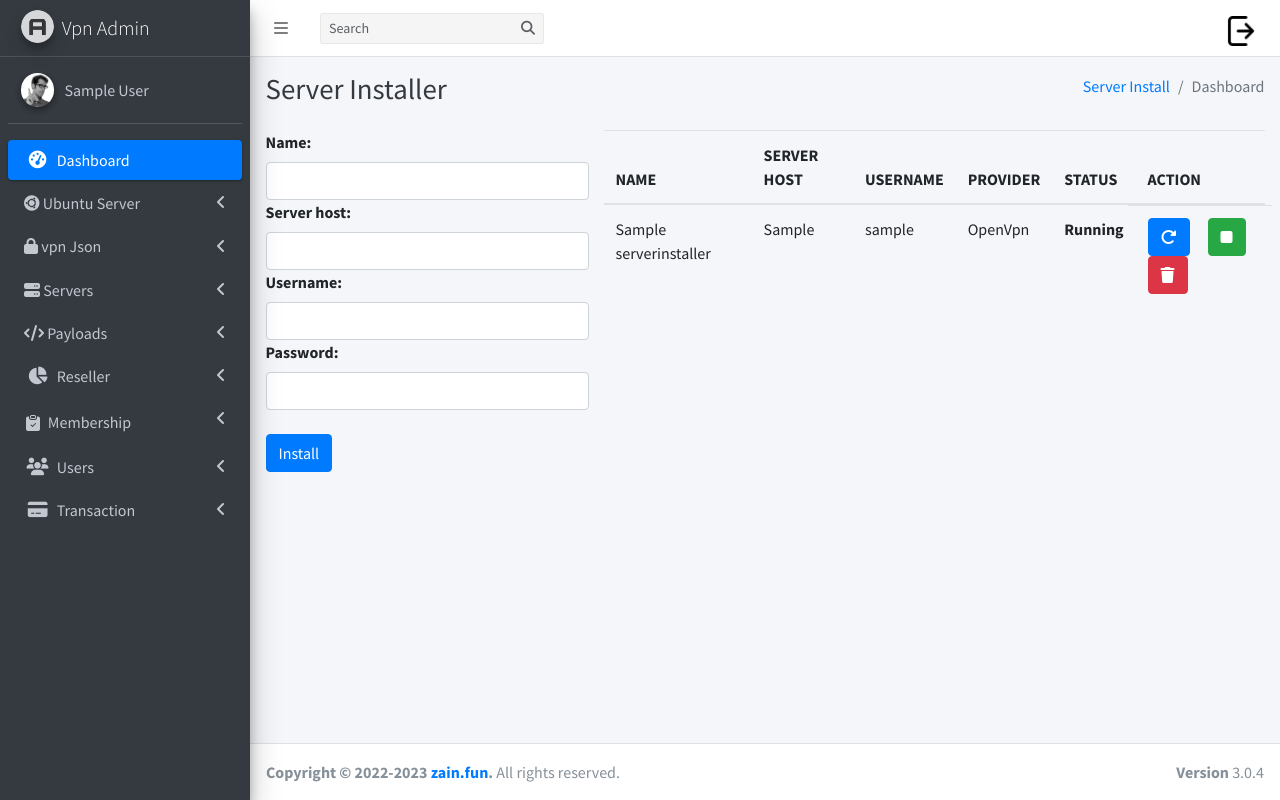
After one commit to sajjatdev/VPN-Backend-Django, a Django app: page /install/ in a window 1280 px wide. The commit adds this page. Run offline with Django 4.2, Linux system fonts and the light colour scheme; a user stored in the database is signed in; tables that the repository leaves empty hold one stand-in row (values such as "Sample post"); some libraries are stand-ins or nearby versions.

Commit message:
Server Status change

```diff
--- a/Dashboard/API.py
+++ b/Dashboard/API.py
@@ -1,6 +1,5 @@
-
 from rest_framework import serializers
-from .models import ServerJson, Customer, Payload, Server
+from .models import Customer, Payload, Server, ServerJson
 
 
 class PayloadSerializer(serializers.ModelSerializer):
--- a/Dashboard/Template/Base.html
+++ b/Dashboard/Template/Base.html
@@ -6,8 +6,8 @@
     <meta name="viewport" content="width=device-width, initial-scale=1" />
     <meta http-equiv="x-ua-compatible" content="ie=edge" />
 
-    <title>Vpn Admin</title>
-
+    <title>MonKey VPN</title>
+    <link rel="icon" type="image/png" href="{% static 'img/logo2.png' %}" />
     <!-- Font Awesome Icons -->
     <link
       rel="stylesheet"
--- /dev/null
+++ b/Dashboard/Template/server_install/serverlist.html
@@ -0,0 +1,116 @@
+{% extends "Base.html" %} {% block Base %}
+
+<div class="wrapper">
+  <!-- Top Side Bar Block   -->
+
+  {% include "widget/topnav.html" %}
+
+  <!-- Main Sidebar Container -->
+  {% include "widget/sidebar.html" %}
+
+  <!-- Content Wrapper. Contains page content -->
+  <div class="content-wrapper">
+    <!-- Content Header (Page header) -->
+    <div class="content-header">
+      <div class="container-fluid">
+        <div class="row mb-2">
+          <div class="col-sm-6">
+            <h1 class="m-0 text-dark">Server Installer</h1>
+          </div>
+          <!-- /.col -->
+          <div class="col-sm-6">
+            <ol class="breadcrumb float-sm-right">
+              <li class="breadcrumb-item"><a href="#">Server Install</a></li>
+              <li class="breadcrumb-item active">Dashboard</li>
+            </ol>
+          </div>
+          <!-- /.col -->
+        </div>
+        <!-- /.row -->
+      </div>
+      <!-- /.container-fluid -->
+    </div>
+    <!-- /.content-header -->
+
+    <!-- Main content -->
+    <section class="content">
+      <div class="container">
+        <div class="row">
+          <div class="col">
+            <form action='{% url "Home:ovpnInstall" %}' method="post">
+              {% csrf_token %} {{form}}
+              <br />
+              <input type="submit" class="btn btn-primary" value="Install" />
+            </form>
+          </div>
+          <div class="col-8">
+            <table class="table">
+              <thead>
+                <tr>
+                  <th scope="col">NAME</th>
+                  <th scope="col">SERVER HOST</th>
+                  <th scope="col">USERNAME</th>
+                  <th scope="col">PROVIDER</th>
+                  <th scope="col">STATUS</th>
+                  <th scope="col">ACTION</th>
+                </tr>
+              </thead>
+              <tbody>
+                {% for item in server_data %}
+                <tr>
+                  <td>{{item.name}}</td>
+                  <td>{{item.server_host}}</td>
+                  <td>{{item.username}}</td>
+                  <td>OpenVpn</td>
+                  {% if item.status %}
+                  <th>Running</th>
+                  {% else %}
+                  <th>Stop</th>
+                  {% endif %}
+
+                  <td class="row">
+                    <div class="col">
+                      <a
+                        class="btn btn-primary"
+                        href="{% url 'Home:ovpnreset' id=item.id %}"
+                        ><i class="fa-solid fa-rotate-right"></i
+                      ></a>
+                    </div>
+                    <div class="col">
+                      {% if item.status %}
+                      <a
+                        class="btn btn-success"
+                        href="{% url 'Home:ovpnstop' id=item.id %}"
+                        ><i class="fa-solid fa-stop"></i
+                      ></a>
+
+                      {% else %}
+                      <a
+                        class="btn btn-secondary"
+                        href="{% url 'Home:ovpnstart' id=item.id %}"
+                        ><i class="fa-solid fa-play"></i
+                      ></a>
+                      {% endif %}
+                    </div>
+                    <div class="col">
+                      <a
+                        class="btn btn-danger"
+                        href="{% url 'Home:serverdelete' id=item.id %}"
+                        ><i class="fa-solid fa-trash"></i
+                      ></a>
+                    </div>
+                  </td>
+                </tr>
+                {% endfor %}
+              </tbody>
+            </table>
+          </div>
+        </div>
+      </div>
+    </section>
+    <!-- /.content -->
+  </div>
+  {% include "widget/footer.html" %}
+</div>
+
+{% endblock Base %}
--- a/Dashboard/forms.py
+++ b/Dashboard/forms.py
@@ -1,8 +1,11 @@
 
+from django import forms
 from django.contrib.auth.forms import PasswordChangeForm
-from django import forms
-from .models import ServerJson, Membership, Customer, Transaction, Server, Payload
+
 from Loginapp.models import User
+
+from .models import (Customer, Membership, Payload, Server, ServerJson,
+                     Transaction, ServerInstaller)
 
 
 class UserPasswordChaneg(PasswordChangeForm):
@@ -21,6 +24,19 @@ class ServerForm(forms.ModelForm):
             'Server_Port': forms.TextInput(attrs={'class': 'form-control', }),
             'SSL_Port': forms.TextInput(attrs={'class': 'form-control', }),
             'UDP_port': forms.TextInput(attrs={'class': 'form-control', }),
+        }
+
+
+class ServerInstaller(forms.ModelForm):
+    class Meta:
+        model = ServerInstaller
+        fields = ['name',  'server_host', 'username',
+                  'password', ]
+        widgets = {
+            'name': forms.TextInput(attrs={'class': 'form-control', }),
+            'server_host': forms.TextInput(attrs={'class': 'form-control', }),
+            'username': forms.TextInput(attrs={'class': 'form-control', }),
+            'password': forms.PasswordInput(attrs={'class': 'form-control', }),
         }
 
 
--- a/Dashboard/models.py
+++ b/Dashboard/models.py
@@ -1,7 +1,9 @@
+from datetime import datetime
+from email.policy import default
 from uuid import uuid1
+
+from django.conf import settings
 from django.db import models
-from datetime import datetime
-from django.conf import settings
 
 
 class Payload(models.Model):
@@ -107,3 +109,20 @@ class Transaction(models.Model):
         managed = True
         verbose_name = 'Transaction'
         verbose_name_plural = 'Transaction'
+
+
+class ServerInstaller(models.Model):
+    name = models.CharField(max_length=255)
+    server_host = models.CharField(max_length=255)
+    username = models.CharField(max_length=255)
+    password = models.CharField(max_length=255)
+    status=models.BooleanField(default=True)
+
+    def __str__(self):
+        return self.name
+
+    class Meta:
+        db_table = 'ServerInstaller'
+        managed = True
+        verbose_name = 'ServerInstaller'
+        verbose_name_plural = 'ServerInstallers'
--- a/Dashboard/urls.py
+++ b/Dashboard/urls.py
@@ -4,6 +4,7 @@ from .View.CustomerView import CustomerList, CustomerCreate, customerEdit, custo
 from .View.MembershipView import MambershipCreate, MembershipList, MembershipEdit, MembershipDelete
 from .View.UpdateView import update_add, updateList, updateEdit, PayloadDelete, PayloadList, ServerDelete, ServerUpdate, updateDelete, ServerList, PayloadAdd, PayloadUpdate, ServerAdd
 from .View.ResellerView import ResellerAdd, ResellerList, ResellerEdit, ResellerDelete, resellerStatus
+from .View.serverinstallerview import ServerInstall,serverReset,serverStop,serverStart
 from .View.views import index
 app_name = "Home"
 urlpatterns = [
@@ -44,4 +45,9 @@ urlpatterns = [
     path('payloadupdate/<int:id>/', PayloadUpdate, name='payloadupdate'),
     path('payloaddelete/<int:id>/', PayloadDelete, name='payloaddelete'),
 
+    # Server Installer
+    path('install/', ServerInstall, name='ovpnInstall'),
+    path('reset/<int:id>/', serverReset, name='ovpnreset'),
+    path('start/<int:id>/', serverStart, name='ovpnstart'),
+    path('reset/<int:id>/', serverStop, name='ovpnstop')
 ]
--- a/Loginapp/Template/login.html
+++ b/Loginapp/Template/login.html
@@ -6,8 +6,8 @@
     <meta name="viewport" content="width=device-width, initial-scale=1" />
     <meta http-equiv="x-ua-compatible" content="ie=edge" />
 
-    <title>VPN Admin Login</title>
-
+    <title>MonKey Login</title>
+    <link rel="icon" type="image/png" href="{% static 'img/logo2.png' %}" />
     <!-- Font Awesome Icons -->
     <link
       rel="stylesheet"
@@ -35,7 +35,7 @@
 
     <div class="login-box">
       <div class="login-logo">
-        <a href="/"><b>VPN</b>Admin</a>
+        <a href="/"><img src='{% static "img/logo1.png" %}' width="200px" /></a>
       </div>
       <!-- /.login-logo -->
       <div class="card">
--- a/Template/widget/footer.html
+++ b/Template/widget/footer.html
@@ -1,8 +1,5 @@
- <footer class="main-footer">
-    <strong
-      >Copyright &copy; 2014-2019
-      <a href="#">AdminLTE.io</a>.</strong
-    >
-    All rights reserved.
-    <div class="float-right d-none d-sm-inline-block"><b>Version</b> 3.0.4</div>
-  </footer>
+<footer class="main-footer">
+  <strong>Copyright &copy; 2022-2023 <a href="/">zain.fun</a>.</strong>
+  All rights reserved.
+  <div class="float-right d-none d-sm-inline-block"><b>Version</b> 3.0.4</div>
+</footer>
--- a/Template/widget/sidebar.html
+++ b/Template/widget/sidebar.html
@@ -47,6 +47,26 @@
           </a>
         </li>
         {% if User_data.is_admin %}
+
+        <li class="nav-item has-treeview">
+          <a href="#" class="nav-link">
+            <i class="fa-brands fa-ubuntu"></i>
+            <p>
+              Ubuntu Server
+              <i class="fas fa-angle-left right"></i>
+            </p>
+          </a>
+
+          <ul class="nav nav-treeview">
+            <li class="nav-item">
+              <a href="{% url 'Home:ovpnInstall' %}" class="nav-link">
+                <i class="fa-solid fa-list"></i>
+                <p>Server</p>
+              </a>
+            </li>
+          </ul>
+        </li>
+
         <li class="nav-item has-treeview">
           <a href="#" class="nav-link">
             <i class="fa-solid fa-lock"></i>
```
Also changed, not shown: Dashboard/View/serverinstallerview.py (added, +125 -0 lines), requirements.txt (deleted, +0 -34 lines), Dashboard/migrations/0002_serverinstaller.py (added), README.md (deleted), 2 other files.
